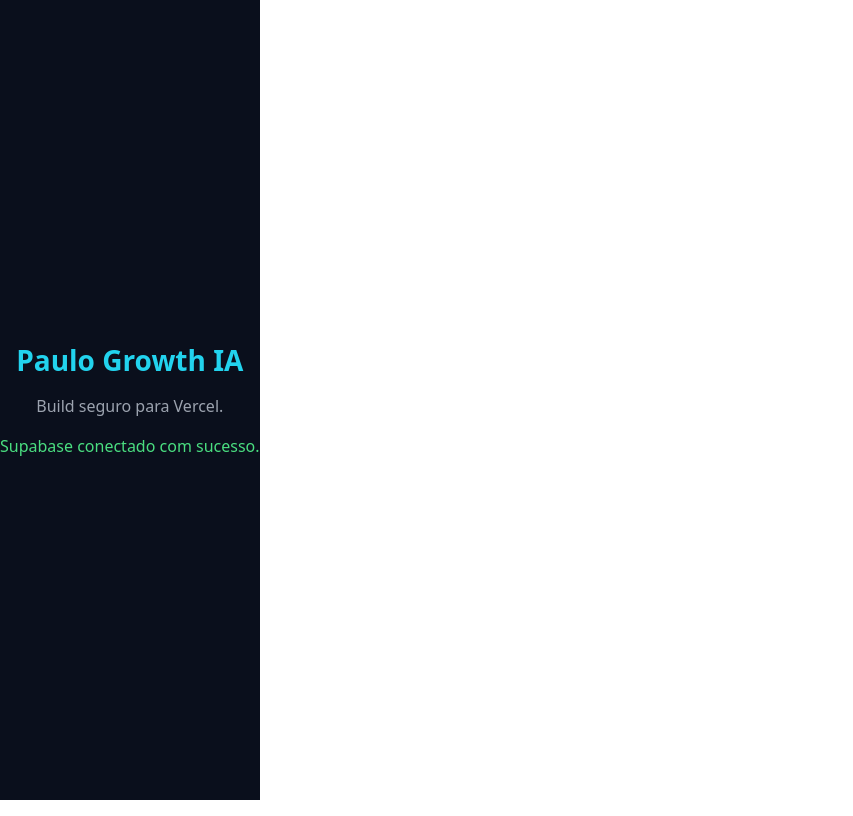
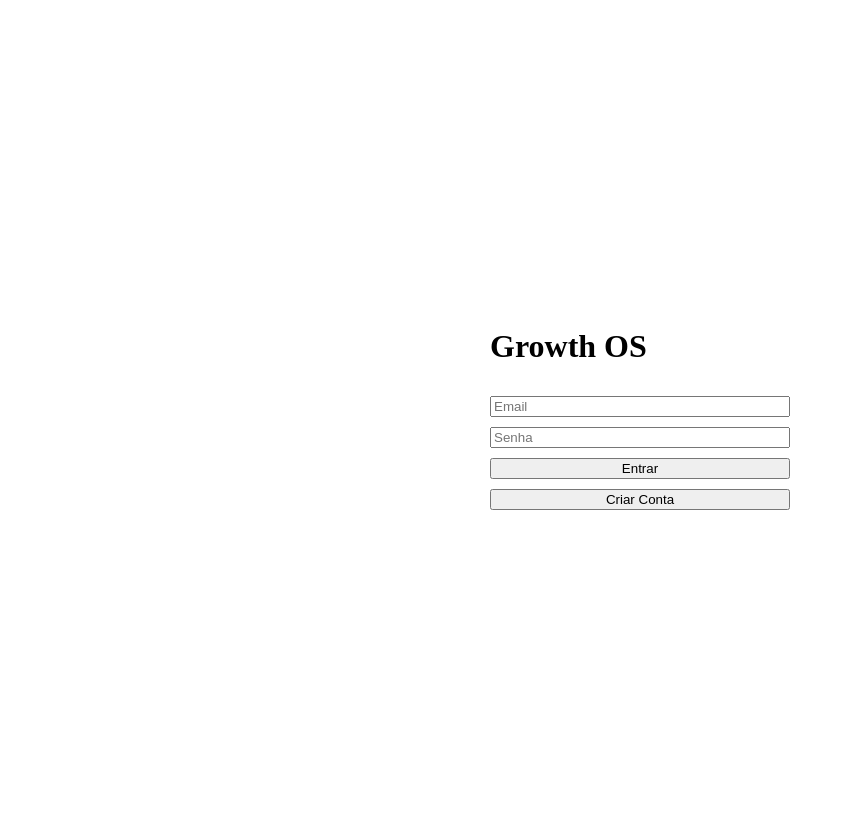
Before and after one commit to psmktdigital1-ai/paulo-growth-ia, a React (Vite) app: page / in a window 1280 px wide. Shown: the whole page, without its empty margins (0-853 px from the left). Built offline with nearby package versions, Linux system fonts and the light colour scheme.

Commit message:
restore full SaaS interface

```diff
--- a/src/App.tsx
+++ b/src/App.tsx
@@ -1,71 +1,178 @@
 /// <reference types="vite/client" />
 
 import { useState, useEffect } from "react";
-import { createClient } from "@supabase/supabase-js";
+import { createClient, User } from "@supabase/supabase-js";
 
-const env = (import.meta as any).env || {};
+// ================= SUPABASE =================
 
-const supabaseUrl = env.VITE_SUPABASE_URL || "";
-const supabaseAnonKey = env.VITE_SUPABASE_ANON_KEY || "";
+const supabaseUrl =
+  (import.meta as any)?.env?.VITE_SUPABASE_URL ?? "";
+
+const supabaseAnonKey =
+  (import.meta as any)?.env?.VITE_SUPABASE_ANON_KEY ?? "";
 
 const supabase =
   supabaseUrl && supabaseAnonKey
     ? createClient(supabaseUrl, supabaseAnonKey)
     : null;
 
+// ================= APP =================
+
 export default function PauloGrowthIA() {
-  const [status, setStatus] = useState<"idle" | "connected" | "error">("idle");
+  const [user, setUser] = useState<User | null>(null);
+  const [email, setEmail] = useState("");
+  const [password, setPassword] = useState("");
+  const [activeTab, setActiveTab] = useState<"dashboard" | "ai" | "automation">("dashboard");
+  const [plan, setPlan] = useState<"Free" | "Pro">("Free");
 
   useEffect(() => {
-    if (!supabase) {
-      setStatus("error");
-      return;
-    }
+    if (!supabase) return;
 
-    supabase.auth
-      .getSession()
-      .then(() => setStatus("connected"))
-      .catch(() => setStatus("error"));
+    supabase.auth.getSession().then(({ data }) => {
+      setUser(data.session?.user ?? null);
+    });
+
+    const { data: listener } = supabase.auth.onAuthStateChange(
+      (_event, session) => {
+        setUser(session?.user ?? null);
+      }
+    );
+
+    return () => {
+      listener.subscription.unsubscribe();
+    };
   }, []);
 
+  async function handleLogin() {
+    if (!supabase) return;
+
+    const { error } = await supabase.auth.signInWithPassword({
+      email,
+      password,
+    });
+
+    if (error) alert(error.message);
+  }
+
+  async function handleRegister() {
+    if (!supabase) return;
+
+    const { error } = await supabase.auth.signUp({
+      email,
+      password,
+    });
+
+    if (error) alert(error.message);
+  }
+
+  async function handleLogout() {
+    if (!supabase) return;
+    await supabase.auth.signOut();
+  }
+
+  if (!supabase) {
+    return <h2>Configure variáveis da Vercel</h2>;
+  }
+
+  if (!user) {
+    return (
+      <div style={center}>
+        <div style={card}>
+          <h1>Growth OS</h1>
+          <input
+            placeholder="Email"
+            value={email}
+            onChange={(e) => setEmail(e.target.value)}
+          />
+          <input
+            type="password"
+            placeholder="Senha"
+            value={password}
+            onChange={(e) => setPassword(e.target.value)}
+          />
+          <button onClick={handleLogin}>Entrar</button>
+          <button onClick={handleRegister}>Criar Conta</button>
+        </div>
+      </div>
+    );
+  }
+
   return (
-    <div
-      style={{
-        minHeight: "100vh",
-        backgroundColor: "#0A0F1C",
-        color: "white",
-        display: "flex",
-        alignItems: "center",
-        justifyContent: "center",
-      }}
-    >
-      <div style={{ textAlign: "center", maxWidth: 400 }}>
-        <h1 style={{ fontSize: 28, color: "#22d3ee" }}>
-          Paulo Growth IA
-        </h1>
+    <div style={layout}>
+      <div style={sidebar}>
+        <h2>Growth OS</h2>
+        <button onClick={() => setActiveTab("dashboard")}>Dashboard</button>
+        <button onClick={() => setActiveTab("ai")}>IA Estratégica</button>
+        <button onClick={() => setActiveTab("automation")}>Automação</button>
+        <p>Plano: {plan}</p>
+        <button onClick={handleLogout}>Sair</button>
+      </div>
 
-        <p style={{ color: "#9ca3af" }}>
-          Build seguro para Vercel.
-        </p>
-
-        {!supabase && (
-          <p style={{ color: "#f87171" }}>
-            Configure VITE_SUPABASE_URL e VITE_SUPABASE_ANON_KEY nas variáveis de ambiente da Vercel.
-          </p>
+      <div style={content}>
+        {activeTab === "dashboard" && (
+          <>
+            <h1>Dashboard</h1>
+            <p>Bem-vindo, {user.email}</p>
+            {plan === "Free" && (
+              <button onClick={() => setPlan("Pro")}>
+                Simular Upgrade Pro
+              </button>
+            )}
+          </>
         )}
 
-        {supabase && status === "connected" && (
-          <p style={{ color: "#4ade80" }}>
-            Supabase conectado com sucesso.
-          </p>
+        {activeTab === "ai" && (
+          <>
+            <h1>IA Estratégica</h1>
+            <p>Geração de estratégia aqui.</p>
+          </>
         )}
 
-        {supabase && status === "error" && (
-          <p style={{ color: "#facc15" }}>
-            Supabase inicializado, mas sem sessão ativa.
-          </p>
+        {activeTab === "automation" && (
+          <>
+            <h1>Automação</h1>
+            {plan === "Free"
+              ? "Disponível apenas no plano Pro"
+              : "Automação ativa"}
+          </>
         )}
       </div>
     </div>
   );
 }
+
+// ================= STYLES =================
+
+const layout: React.CSSProperties = {
+  display: "flex",
+  minHeight: "100vh",
+};
+
+const sidebar: React.CSSProperties = {
+  width: 220,
+  padding: 20,
+  background: "#111827",
+  color: "white",
+  display: "flex",
+  flexDirection: "column",
+  gap: 10,
+};
+
+const content: React.CSSProperties = {
+  flex: 1,
+  padding: 40,
+};
+
+const center: React.CSSProperties = {
+  display: "flex",
+  alignItems: "center",
+  justifyContent: "center",
+  minHeight: "100vh",
+};
+
+const card: React.CSSProperties = {
+  display: "flex",
+  flexDirection: "column",
+  gap: 10,
+  width: 300,
+};
```
Also changed, not shown: src/main.tsx (+7 -8 lines).
